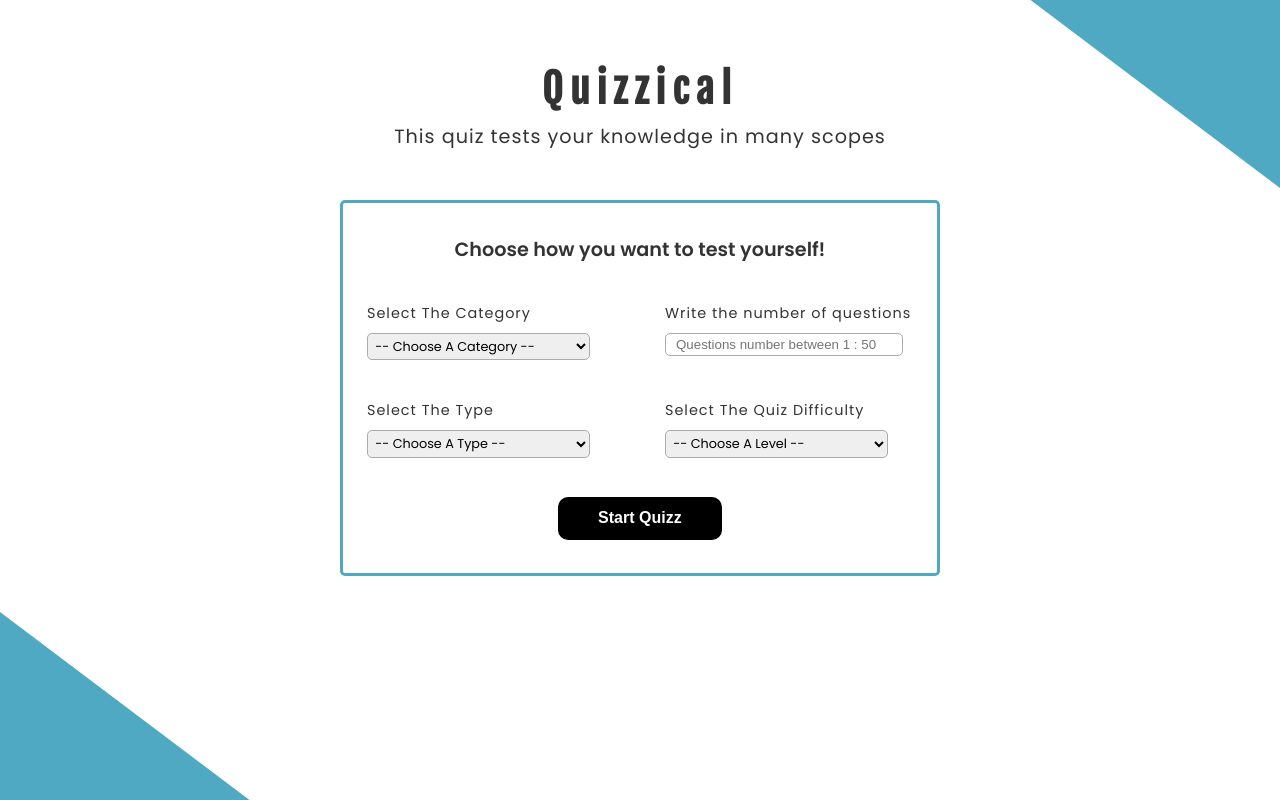
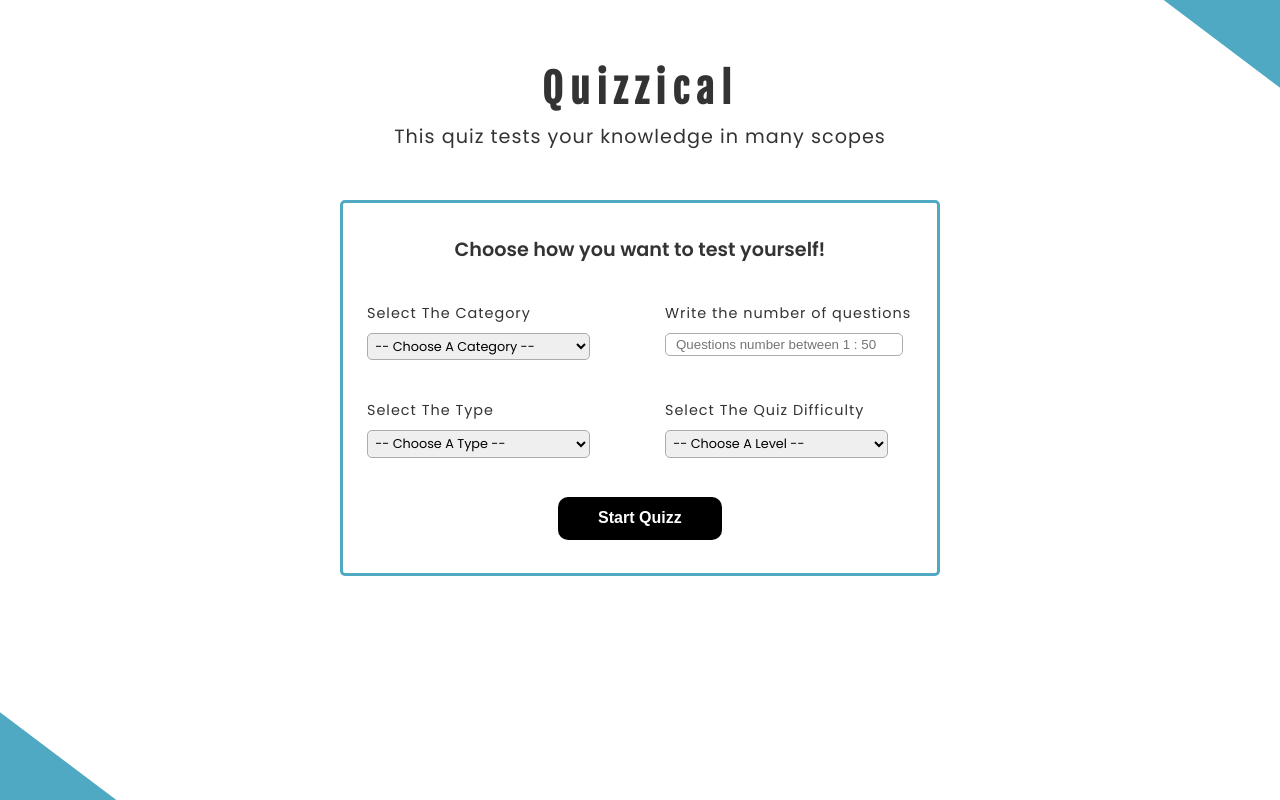
Before and after one commit to SheriefElnahas/13-Scrimba-React-Project-13-Quizzical-App, a React (Vite) app: page / in a window 1280 px wide. Built offline with nearby package versions, Linux system fonts and the light colour scheme.

Commit message:
get dynamic question num

```diff
--- a/src/App.css
+++ b/src/App.css
@@ -6,24 +6,26 @@ body {
 
 .App::after {
   content: '';
-  width: 250px;
-  height: 250px;
+  width: 150px;
+  height: 200px;
   background: #4fa9c2;
   position: fixed;
   top: -50px;
   right: -100px;
   transform: skew(53deg);
+  z-index: -100;
 }
 
 .App::before {
   content: '';
-  width: 250px;
-  height: 250px;
+  width: 150px;
+  height: 200px;
   background: #4fa9c2;
   position: fixed;
   bottom: -50px;
   left: -100px;
   transform: skew(53deg);
+  z-index: -100;
 }
 
 .primary-button {
--- a/src/components/Question.css
+++ b/src/components/Question.css
@@ -117,7 +117,7 @@ mark {
   line-height: 20px;
   letter-spacing: 1px;
   margin: 0 auto;
-  margin-left: 20px;
+  /* margin-left: 20px; */
   margin-right: 20px;
   margin-bottom: 10px;
   text-align: center;
--- a/src/components/Question.jsx
+++ b/src/components/Question.jsx
@@ -1,8 +1,8 @@
 import './Question.css';
 
-import { Fragment, React, useState } from 'react';
+import { Fragment, React, useEffect, useState } from 'react';
 
-function Question({ question }) {
+function Question({ question, questionNum }) {
   const [formData, setFormData] = useState({ answer: '' });
 
   function handleChange(event) {
@@ -21,7 +21,9 @@ function Question({ question }) {
 
   return (
     <article className="Question">
-      <h3>1. {question.question}</h3>
+      <h3>
+        {questionNum}. {question.question}
+      </h3>
       <div className="answers">
         <form onSubmit={handleSubmit}>
           <div className="col-12 pb-5">
@@ -57,6 +59,7 @@ function Question({ question }) {
               <i className="uil uil-crop-alt"></i>
               crop
             </label> */}
+            <hr />
           </div>
         </form>
       </div>
--- a/src/pages/quiz-page/QuizPage.jsx
+++ b/src/pages/quiz-page/QuizPage.jsx
@@ -8,11 +8,11 @@ import axios from 'axios';
 export default function QuizPage({ userConfigObj }) {
   const [questions, setQuestions] = useState([]);
 
+  const { category, amount, type, difficulty } = userConfigObj;
+
   useEffect(() => {
-    const { category, amount, type, difficulty } = userConfigObj;
     const url = `https://opentdb.com/api.php?amount=${amount}&category=${category}&difficulty=${difficulty}&type=${type}`;
-    // console.log(url);
-    // https://opentdb.com/api.php?amount=5&category=23&difficulty=attack-on-titan&type=attack-on-titan
+
     axios.get(url).then((response) => {
       setQuestions(response.data.results);
     });
@@ -21,10 +21,10 @@ export default function QuizPage({ userConfigObj }) {
   console.log(questions);
 
   return (
-    <section className="QuizPage">
+    <section className={styles.QuizPage}>
       {questions &&
-        questions.map((question) => {
-          return <Question key={question.correct_answer} question={question} />;
+        questions.map((question, index) => {
+          return <Question key={question.correct_answer} question={question} questionNum={index + 1} />;
         })}
       {/* <Question />
       <Question />
--- a/src/pages/quiz-page/QuizPage.module.css
+++ b/src/pages/quiz-page/QuizPage.module.css
@@ -0,0 +1,5 @@
+.QuizPage {
+  margin-left: 100px;
+  margin-top: 10px;
+  margin: 10px 50px;
+}
```
